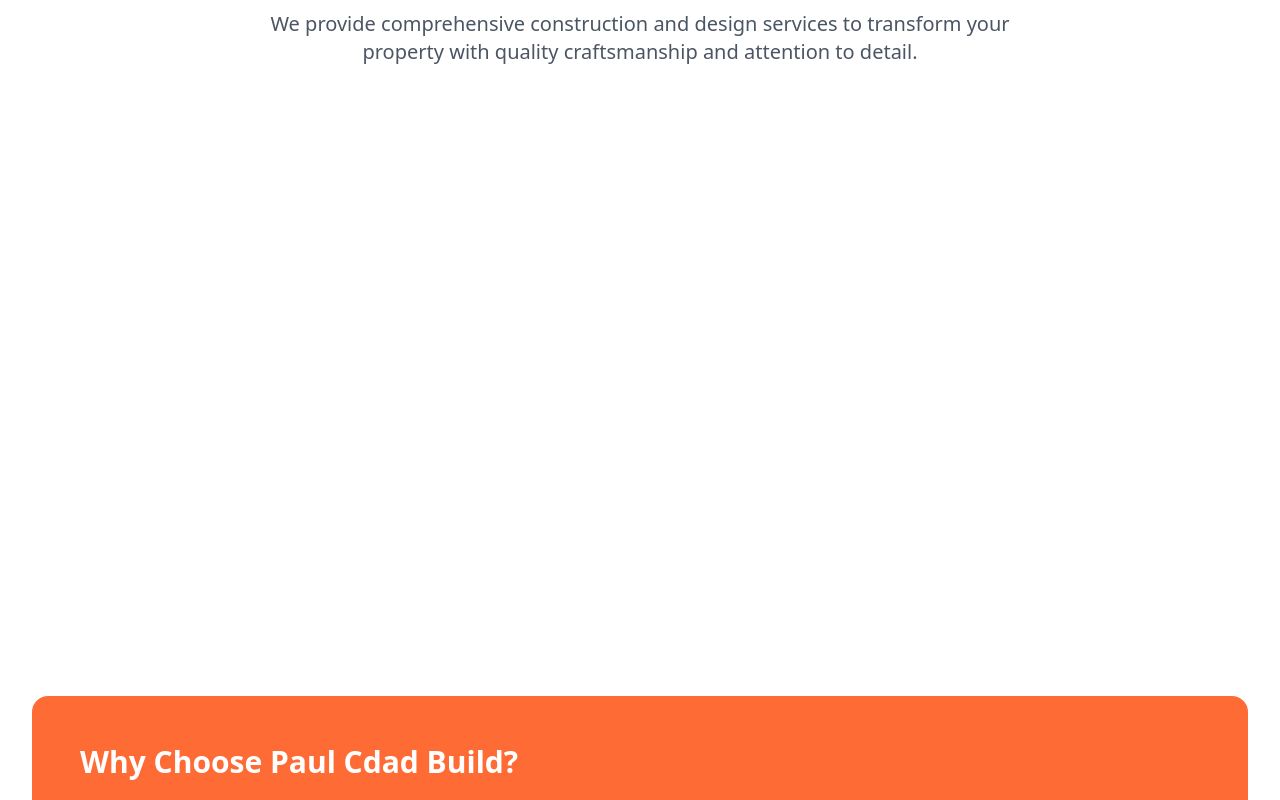
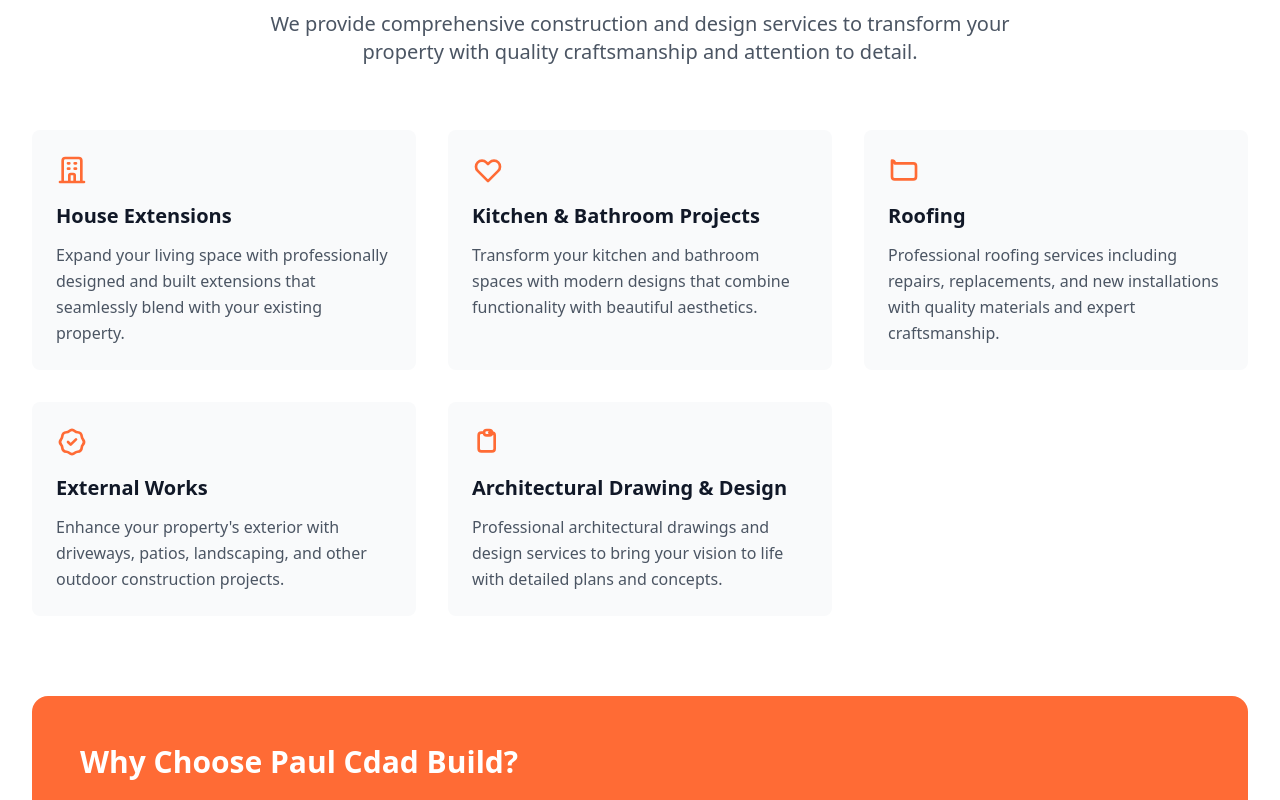
Before and after one commit to James-Burch/paul-cdad-build-website, a React (Vite) app: page / in a window 1280 px wide. Shown: the part 980-1780 px from the top of the page. Built offline with nearby package versions, Linux system fonts and the light colour scheme.

Commit message:
Revert about file to get services back

```diff
--- a/src/components/About.jsx
+++ b/src/components/About.jsx
@@ -1,17 +1,6 @@
 import React from 'react';
-import {
-  useScrollAnimation,
-  useStaggeredAnimation,
-} from '../hooks/useScrollAnimation';
 
 const About = () => {
-  const [headerRef, isHeaderVisible] = useScrollAnimation(0.2);
-  const [servicesRef, visibleServices] = useStaggeredAnimation(
-    new Array(6),
-    150
-  );
-  const [whyUsRef, isWhyUsVisible] = useScrollAnimation(0.3);
-
   const services = [
     {
       icon: (
@@ -119,12 +108,7 @@
     <section id="about" className="py-20 bg-white">
       <div className="max-w-7xl mx-auto px-4 sm:px-6 lg:px-8">
         {/* Section Header */}
-        <div
-          ref={headerRef}
-          className={`text-center mb-16 ${
-            isHeaderVisible ? 'animate-fadeIn' : 'opacity-0'
-          }`}
-        >
+        <div className="text-center mb-16">
           <h2 className="text-3xl md:text-4xl font-bold text-gray-900 mb-4">
             Our Services
           </h2>
@@ -136,16 +120,11 @@
         </div>
 
         {/* Services Grid */}
-        <div
-          ref={servicesRef}
-          className="grid grid-cols-1 md:grid-cols-2 lg:grid-cols-3 gap-8"
-        >
+        <div className="grid grid-cols-1 md:grid-cols-2 lg:grid-cols-3 gap-8">
           {services.map((service, index) => (
             <div
               key={index}
-              className={`bg-gray-50 rounded-lg p-6 hover:shadow-lg transition-all duration-300 hover-lift hover:bg-white group ${
-                visibleServices.includes(index) ? 'animate-fadeIn' : 'opacity-0'
-              }`}
+              className="bg-gray-50 rounded-lg p-6 hover:shadow-lg transition-all duration-300 hover-lift hover:bg-white group"
             >
               <div className="text-primary-orange mb-4 group-hover:scale-110 transition-transform duration-300">
                 {service.icon}
@@ -161,12 +140,7 @@
         </div>
 
         {/* Why Choose Us Section */}
-        <div
-          ref={whyUsRef}
-          className={`mt-20 bg-primary-orange rounded-2xl p-8 md:p-12 text-white hover-lift transition-all duration-500 ${
-            isWhyUsVisible ? 'animate-scaleIn' : 'opacity-0'
-          }`}
-        >
+        <div className="mt-20 bg-primary-orange rounded-2xl p-8 md:p-12 text-white hover-lift transition-all duration-500">
           <div className="grid grid-cols-1 lg:grid-cols-2 gap-8 items-center">
             <div>
               <h3 className="text-2xl md:text-3xl font-bold mb-6">
```
